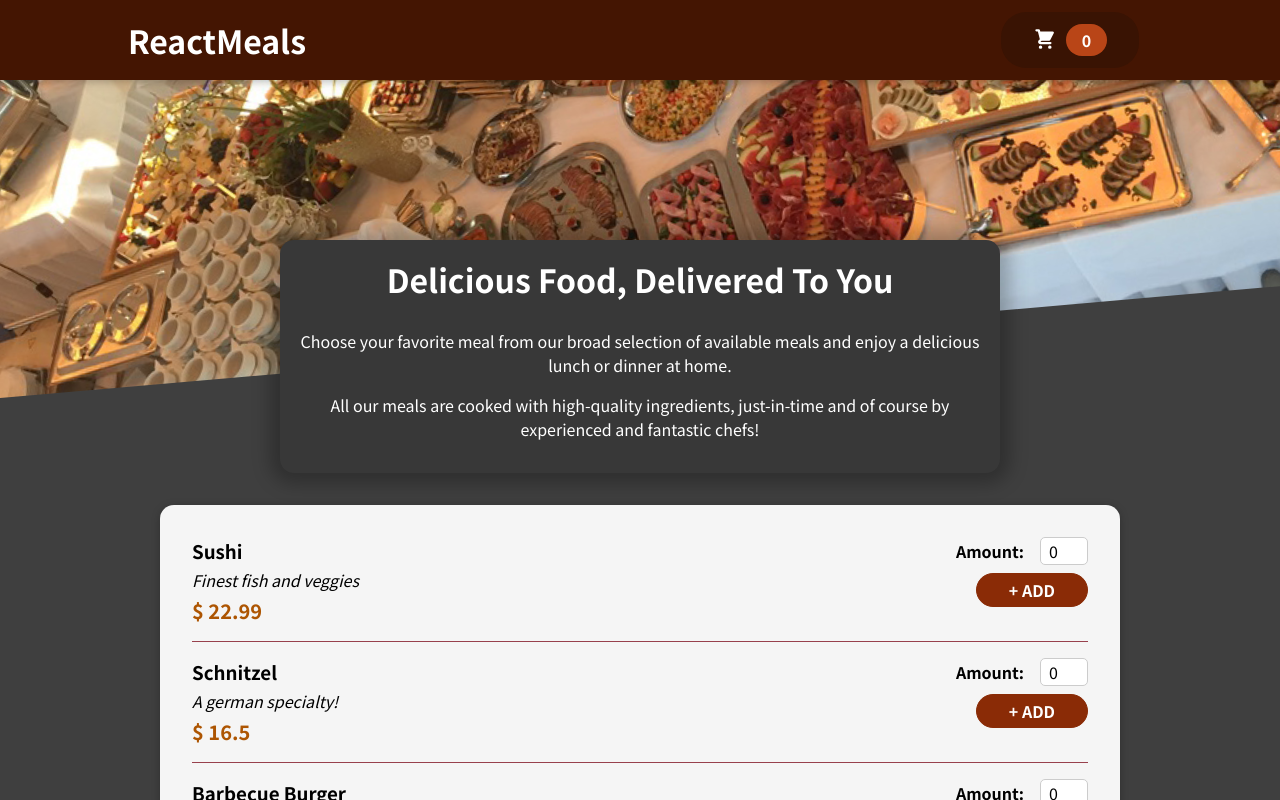
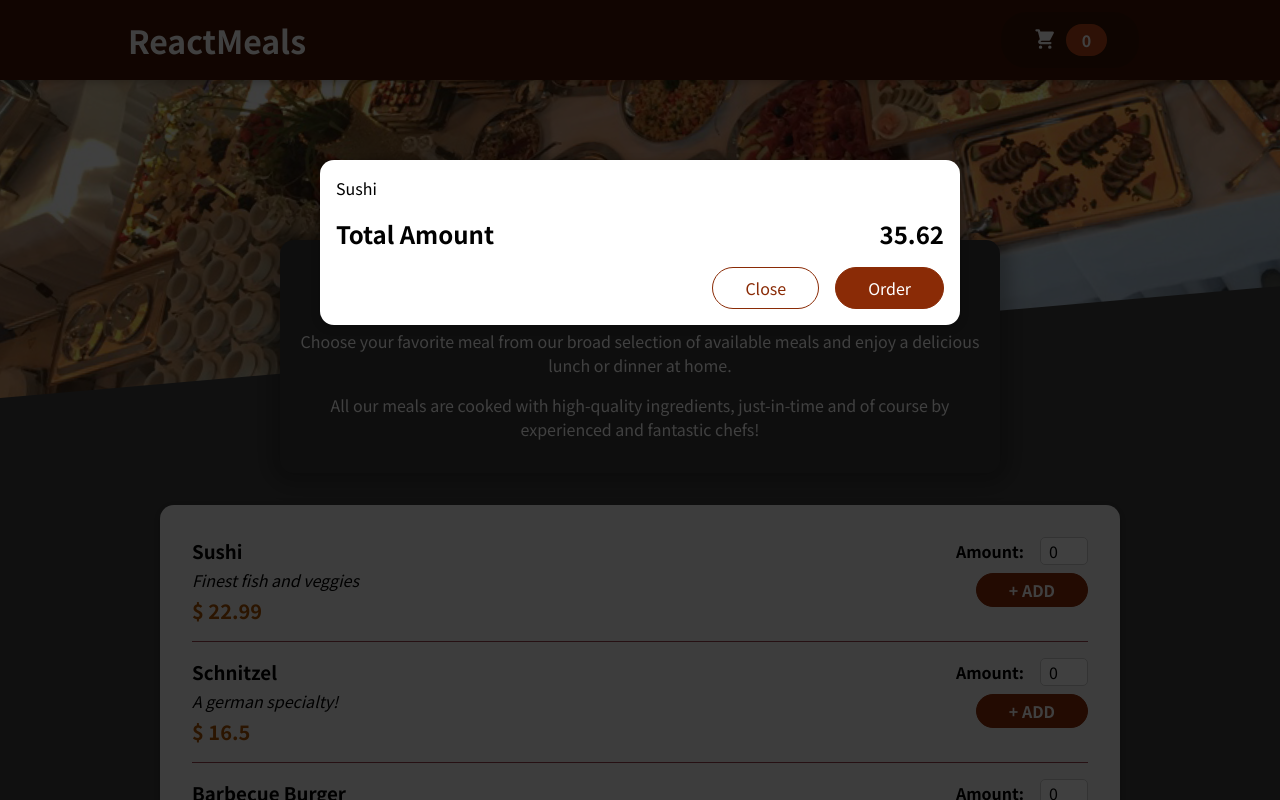
Before and after one commit to Ankita7238/ReactMeal, a React (Create React App) app: page / in a window 1280 px wide. Shown: the top 800 px of the page. Built offline with nearby package versions, Linux system fonts and the light colour scheme.

Commit message:
CartComponent

```diff
--- a/public/index.html
+++ b/public/index.html
@@ -9,35 +9,13 @@
       name="description"
       content="Web site created using create-react-app"
     />
-    <link rel="apple-touch-icon" href="%PUBLIC_URL%/logo192.png" />
-    <!--
-      manifest.json provides metadata used when your web app is installed on a
-      user's mobile device or desktop. See https://developers.google.com/web/fundamentals/web-app-manifest/
-    -->
-    <link rel="manifest" href="%PUBLIC_URL%/manifest.json" />
-    <!--
-      Notice the use of %PUBLIC_URL% in the tags above.
-      It will be replaced with the URL of the `public` folder during the build.
-      Only files inside the `public` folder can be referenced from the HTML.
 
-      Unlike "/favicon.ico" or "favicon.ico", "%PUBLIC_URL%/favicon.ico" will
-      work correctly both with client-side routing and a non-root public URL.
-      Learn how to configure a non-root public URL by running `npm run build`.
-    -->
     <title>React App</title>
   </head>
   <body>
     <noscript>You need to enable JavaScript to run this app.</noscript>
+    <div id="overlays"></div>
     <div id="root"></div>
-    <!--
-      This HTML file is a template.
-      If you open it directly in the browser, you will see an empty page.
 
-      You can add webfonts, meta tags, or analytics to this file.
-      The build step will place the bundled scripts into the <body> tag.
-
-      To begin the development, run `npm start` or `yarn start`.
-      To create a production bundle, use `npm run build` or `yarn build`.
-    -->
   </body>
 </html>
--- a/src/App.js
+++ b/src/App.js
@@ -1,12 +1,16 @@
 import Header from "./components/Layout/Header.js"
 import MealsContainer from "./components/Meals/MealsContainer.js";
+import Cart from "./components/Cart/Cart.js";
 
 function App() {
   return (
-    <div className="App">
-      <Header/>
-      <MealsContainer/>
-    </div>
+        <>
+        <Cart />
+        <Header />
+        <main>
+          <MealsContainer/>
+        </main>
+        </>
   );
 }
 
--- /dev/null
+++ b/src/components/Cart/Cart.js
@@ -0,0 +1,28 @@
+import Modal from '../UI/Modal';
+import classes from './Cart.module.css';
+
+const Cart = (props) => {
+  const cartItems = (
+    <ul className={classes['cart-items']}>
+      {[{ id: 'c1', name: 'Sushi', amount: 2, price: 12.99 }].map((item) => (
+        <li>{item.name}</li>
+      ))}
+    </ul>
+  );
+
+  return (
+    <Modal>
+      {cartItems}
+      <div className={classes.total}>
+        <span>Total Amount</span>
+        <span>35.62</span>
+      </div>
+      <div className={classes.actions}>
+        <button className={classes['button--alt']}>Close</button>
+        <button className={classes.button}>Order</button>
+      </div>
+    </Modal>
+  );
+};
+
+export default Cart;
--- /dev/null
+++ b/src/components/Cart/Cart.module.css
@@ -0,0 +1,44 @@
+.cart-items {
+    list-style: none;
+    margin: 0;
+    padding: 0;
+  }
+
+  .total {
+    display: flex;
+    justify-content: space-between;
+    align-items: center;
+    font-weight: bold;
+    font-size: 1.5rem;
+    margin: 1rem 0;
+  }
+
+  .actions {
+    text-align: right;
+  }
+
+  .actions button {
+    font: inherit;
+    cursor: pointer;
+    background-color: transparent;
+    border: 1px solid #8a2b06;
+    padding: 0.5rem 2rem;
+    border-radius: 25px;
+    margin-left: 1rem;
+  }
+
+  .actions button:hover,
+  .actions button:active {
+    background-color: #5a1a01;
+    border-color: #5a1a01;
+    color: white;
+  }
+
+  .actions .button--alt {
+    color: #8a2b06;
+  }
+
+  .actions .button {
+    background-color: #8a2b06;
+    color: white;
+  }
--- /dev/null
+++ b/src/components/UI/Modal.js
@@ -0,0 +1,31 @@
+import ReactDOM from 'react-dom';
+
+import classes from './Modal.module.css';
+
+const Backdrop = (props) => {
+  return <div className={classes.backdrop} />;
+};
+
+const ModalOverlay = (props) => {
+  return (
+    <div className={classes.modal}>
+      <div className={classes.content}>{props.children}</div>
+    </div>
+  );
+};
+
+const portalElement = document.getElementById('overlays');
+
+const Modal = (props) => {
+  return (
+    <>
+      {ReactDOM.createPortal(<Backdrop />, portalElement)}
+      {ReactDOM.createPortal(
+        <ModalOverlay>{props.children}</ModalOverlay>,
+        portalElement
+      )}
+    </>
+  );
+};
+
+export default Modal;
--- /dev/null
+++ b/src/components/UI/Modal.module.css
@@ -0,0 +1,40 @@
+.backdrop {
+    position: fixed;
+    top: 0;
+    left: 0;
+    width: 100%;
+    height: 100vh;
+    z-index: 20;
+    background-color: rgba(0, 0, 0, 0.75);
+  }
+
+  .modal {
+    position: fixed;
+    top: 20vh;
+    left: 5%;
+    width: 90%;
+    background-color: white;
+    padding: 1rem;
+    border-radius: 14px;
+    box-shadow: 0 2px 8px rgba(0, 0, 0, 0.25);
+    z-index: 30;
+    animation: slide-down 300ms ease-out forwards;
+  }
+
+  @media (min-width: 768px) {
+    .modal {
+      width: 40rem;
+      left: calc(50% - 20rem);
+    }
+  }
+
+  @keyframes slide-down {
+    from {
+      opacity: 0;
+      transform: translateY(-3rem);
+    }
+    to {
+      opacity: 1;
+      transform: translateY(0);
+    }
+  }
```
